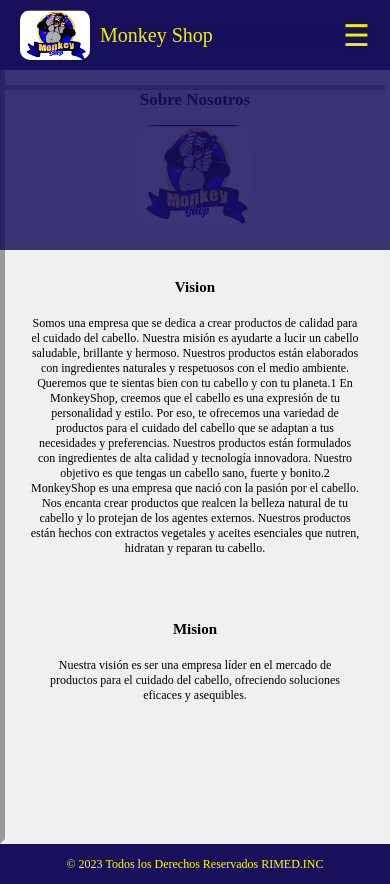
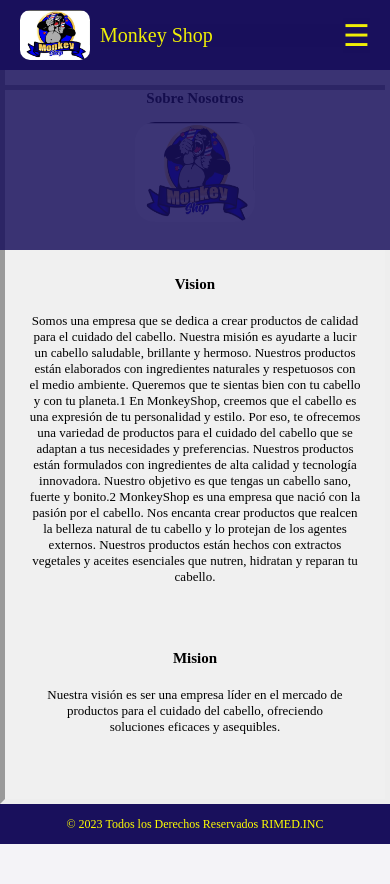
Before and after one commit to rimed4589/MonkeyShop, a PHP site: page /pages/nosotros.html in a window 390 px wide. After the commit the page ends 844 px from the top, so only its background shows below. Run offline with PHP 8.4, Linux system fonts and the light colour scheme.

Commit message:
fix error Ln

```diff
--- a/css/estilos_nosotros.css
+++ b/css/estilos_nosotros.css
@@ -27,7 +27,7 @@ header{
 
 }
 .flexContainer {
-    height: 100vh;
+    height: 99vh;
 
 }
 h2{
@@ -53,6 +53,7 @@ h3{
     width: 900px;
     margin-top: 50px;
    text-align: center;
+   font-size: 18px;
 }
 .div_mision{
     margin-top: 100px;
@@ -61,7 +62,7 @@ h3{
     padding: 10px;
     text-align: center;
     margin-bottom: 50px;
-
+    font-size: 18px;
 
 }
 p {
@@ -84,15 +85,15 @@ p {
         flex-direction: column;
         align-content: center;
         justify-content: center;
-
+        height: 100vh;
 
     }
     .flexContainer{
         font-size: 12px;
         text-align: center;
         height: auto;
-        height: 100vh;
-        overflow-x: hidden;
+        height: 99vh;
+        overflow: hidden;
 
     }
     img {
@@ -104,6 +105,7 @@ p {
         width: 85vw;
         margin: 50px auto;
         text-align:center;
+        font-size: 13px;
 
     }
     .div_mision{
@@ -111,11 +113,11 @@ p {
         padding: 10px;
         width: 85vw;
         text-align: center;
-
+        font-size: 13px;
     }
 
     h2 {
-        font-size: 17px;
+        font-size: 15px;
     }
     h3 {
         font-size: 15px;
```
Also changed, not shown: css/estilos_Contacto.css (+4 -4 lines), css/estilos_Productos.css (+13 -7 lines), pages/productos.html (+4 -4 lines).
